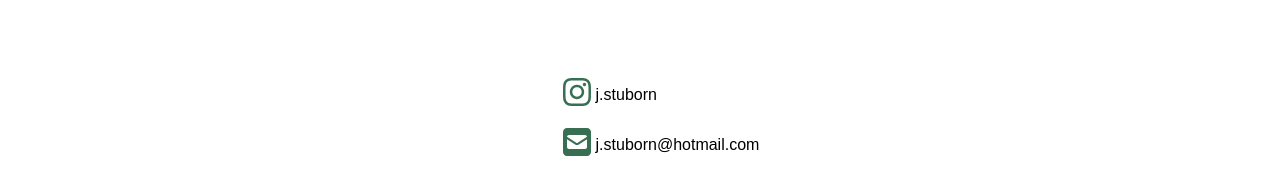
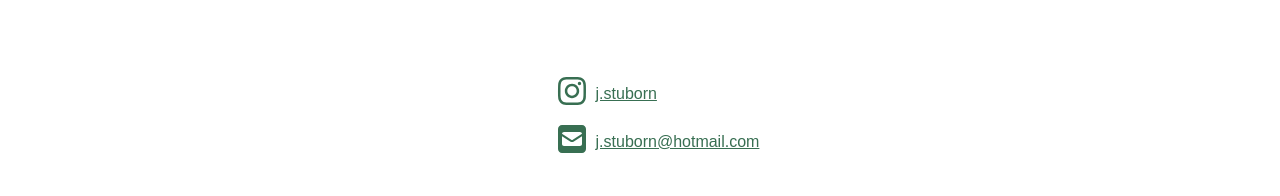
Before and after one commit to Stuuben/Joes-Art, a React (Vite) app: page /contact in a window 1280 px wide. Shown: the part 243-439 px from the top of the page. Built offline with nearby package versions, Linux system fonts and the light colour scheme; a web font is replaced by a local one.

Commit message:
(fix) style links

```diff
--- a/src/components/Dropdown.tsx
+++ b/src/components/Dropdown.tsx
@@ -1,4 +1,4 @@
-import React, { FC, ChangeEvent } from "react";
+import { FC, ChangeEvent } from "react";
 
 interface DropdownProps {
   label: string;
--- a/src/pages/Contact.scss
+++ b/src/pages/Contact.scss
@@ -36,14 +36,19 @@
     color: $secondary-color;
     padding: 5px;
     font-size: 2rem;
+    display: flex;
 
     &:hover {
-      scale: (1.1);
+      scale: (1.05);
     }
   }
 
   .icons-wrapper {
     padding: 2rem;
+    .link-p {
+      font-size: 16px;
+      margin: 10px;
+    }
   }
   .icons-inner-wrapper {
     display: flex;
--- a/src/pages/Contact.tsx
+++ b/src/pages/Contact.tsx
@@ -21,14 +21,16 @@ export const Contact = () => {
                   className="instagram-icon"
                   icon={faInstagram}
                 />
+
+                <p className="link-p">j.stuborn</p>
               </a>
-              <p>j.stuborn</p>
             </div>
             <div className="icons-box">
               <a href={"mailto:j.stuborn@hotmail.com"}>
                 <FontAwesomeIcon icon={faEnvelopeSquare} />
+
+                <p className="link-p">j.stuborn@hotmail.com</p>
               </a>
-              <p>j.stuborn@hotmail.com</p>
             </div>
           </div>
         </div>
```
